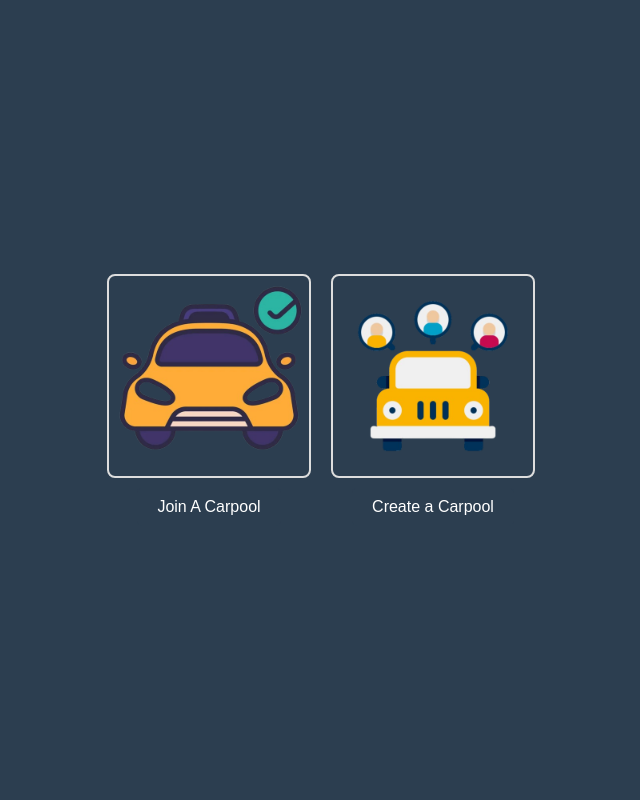
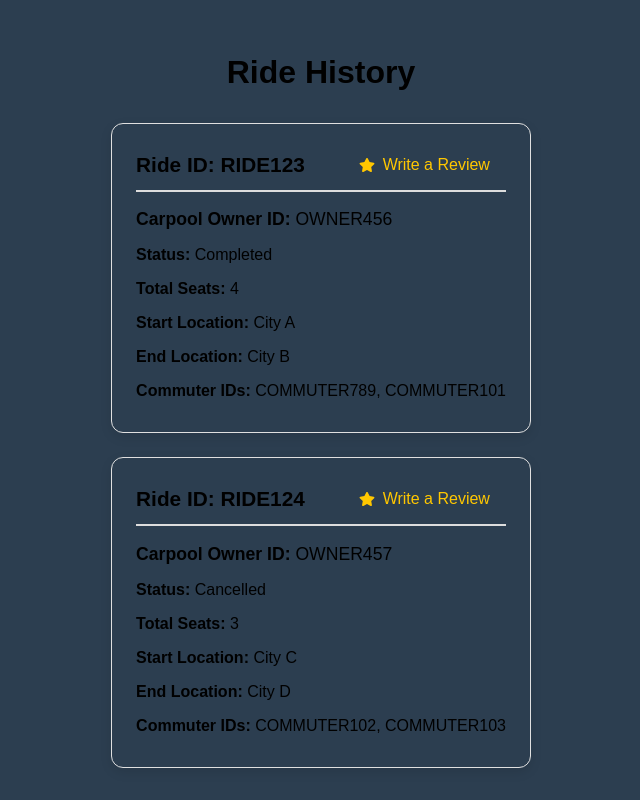
Before and after one commit to himanshu8655/hop-in-frontend, a React (Create React App) app: page /ride-history in a window 1280 px wide. Before the commit this address led to /user-type. Shown: the whole page, without its empty margins (319-959 px from the left). Built offline with nearby package versions, Linux system fonts and the light colour scheme; no server answers; sample sign-in values are in the browser's storage.

Commit message:
write review code impl

```diff
--- a/src/App.js
+++ b/src/App.js
@@ -66,7 +66,7 @@ const App = () => {
         <Route path="/create-account" element={<CreateAccount />} />
         <Route path="*" element={<Navigate to="/login" replace />} />
         <Route
-          path="/history"
+          path="/ride-history"
           element={
             <ProtectedRoute
               element={<RideHistory />}
--- a/src/components/RideHistoryCard.js
+++ b/src/components/RideHistoryCard.js
@@ -9,6 +9,7 @@ const RideHistoryCard = ({
   start_location,
   end_location,
   commuter_id,
+  onWriteReview, // Accepting the function prop
 }) => {
   return (
     <div
@@ -41,7 +42,7 @@ const RideHistoryCard = ({
             alignItems: "center",
             gap: "0.5rem",
           }}
-          onClick={() => alert(`Write a review for Ride ID: ${ride_id}`)}
+          onClick={() => onWriteReview(ride_id)} // Calling parent function with ride_id
         >
           <FaStar /> Write a Review
         </button>
--- a/src/routes/RideHistoryPg/RideHistory.js
+++ b/src/routes/RideHistoryPg/RideHistory.js
@@ -1,7 +1,16 @@
 import React from "react";
 import RideHistoryCard from "../../components/RideHistoryCard";
+import { useNavigate } from "react-router-dom";
 
 const RideHistory = () => {
+
+  const navigate = useNavigate();
+
+  const handleReview = (rideId) => {
+
+    navigate(`/write-review/${rideId}`)
+  };
+
   const rideHistoryList = [
     {
       ride_id: "RIDE123",
@@ -40,6 +49,7 @@ const RideHistory = () => {
             end_location={ride.end_location}
             commuter_id={ride.commuter_id}
             message_id={ride.message_id}
+            onWriteReview={handleReview}
           />
         ))}
       </div>
```
